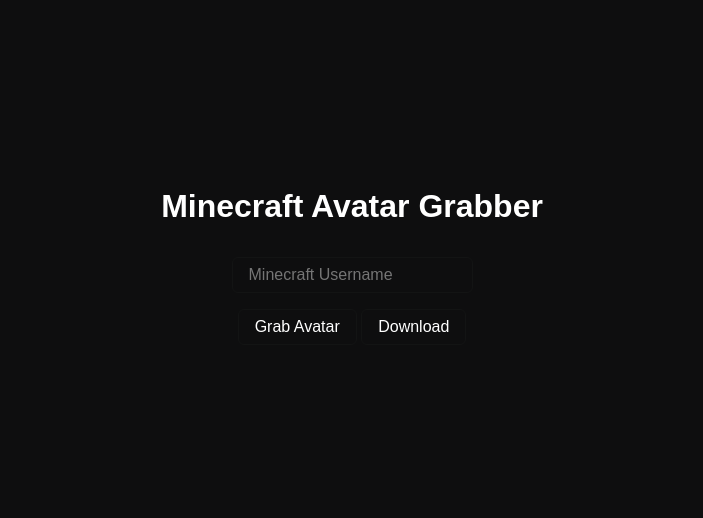
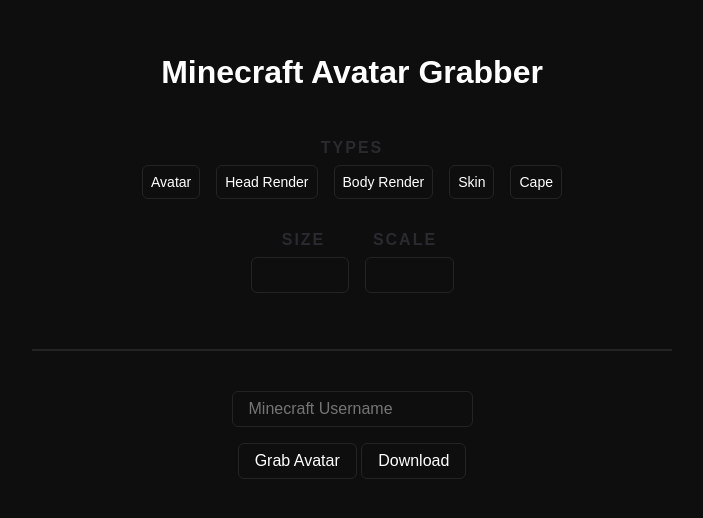
Before and after one commit to migueldamota/minecraft-avatar-grabber, a plain HTML site: page index.html in a window 1280 px wide. Shown: the part 118-636 px from the top of the page, without its empty margins (288-991 px from the left). Drawn offline with Linux system fonts and the light colour scheme.

Commit message:
added size/scale and type

```diff
--- a/app.js
+++ b/app.js
@@ -1,5 +1,15 @@
 const minecraftUsername = document.getElementById("minecraft-username");
 const minecraftAvatar = document.getElementById("minecraft-avatar");
+const types = document.getElementsByName("type");
+const size = document.getElementById("size");
+
+const avatarType = {
+    avatar: "avatars",
+    head: "renders/head",
+    body: "renders/body",
+    skin: "skins",
+    cape: "capes",
+}
 
 async function grabAvatar () {
     const username = minecraftUsername.value;
@@ -7,7 +17,14 @@ async function grabAvatar () {
     const data = await fetch(`https://api.ashcon.app/mojang/v2/user/${username}`)
         .then((res) => res.json());
 
-    minecraftAvatar.src = `https://crafatar.com/renders/head/${data.uuid}?overlay`;
+    for (const type of types) {
+        if (!type.checked) continue;
+        console.log(type);
+
+
+        minecraftAvatar.src = `https://crafatar.com/${avatarType[type.id.substring(5)]}/${data.uuid}?overlay&size=${size.value}`;
+    }
+
 }
 
 async function downloadAvatar () {
--- a/index.html
+++ b/index.html
@@ -10,18 +10,24 @@
         * {
             box-sizing: border-box;
             margin: 0;
+
+            user-select: none;
         }
 
         body {
             font-family: "Arial";
+            height: 100vh;
+
+            background-color: #0e0e0f;
+            color: #fff;
+        }
+
+        body, form {
+            width: 100%;
             display: flex;
             align-items: center;
             justify-content: center;
             flex-direction: column;
-            height: 100vh;
-
-            background-color: #0e0e0f;
-            color: #fff;
         }
 
         h1 {
@@ -30,7 +36,7 @@
 
         input {
             padding: .5rem 1rem;
-            border: 1px solid #131414;
+            border: 1px solid #232424;
             background-color: #0e0e0f;
             font-size: 16px;
             margin-bottom: 1rem;
@@ -41,7 +47,7 @@
         button {
             cursor: pointer;
             font-size: 16px;
-            border: 1px solid #131414;
+            border: 1px solid #232424;
             background-color: #0e0e0f;
             padding: .5rem 1rem;
             color: #fff;
@@ -51,7 +57,44 @@
         }
 
         button:hover {
-            background-color: #131414;
+            background-color: #232424;
+            border-color: #2a2a2f;
+        }
+
+        h4 {
+            display: block;
+            margin-top: 1rem;
+            color: #2a2a2f;
+            letter-spacing: 2px;
+            margin-bottom: .5rem;
+            text-transform: uppercase;
+
+        }
+
+        .types {
+            display: flex;
+            align-items: center;
+            margin-bottom: 1rem;
+        }
+
+        .type p {
+            cursor: pointer;
+            border: 1px solid #232424;
+            margin: 0 .5rem;
+            border-radius: 6px;
+            padding: .5rem;
+            font-size: 14px;
+        }
+
+        hr {
+            width: 50%;
+            border: none;
+            margin: 1.5rem 0 2.5rem;
+            border-bottom: 2px solid #232424;
+        }
+
+        input:checked + p {
+            background-color: #232424;
             border-color: #2a2a2f;
         }
     </style>
@@ -60,7 +103,51 @@
 
     <h1>Minecraft Avatar Grabber</h1>
 
-    <input id="minecraft-username" type="text" placeholder="Minecraft Username">
+    <form onsubmit="">
+        <h4>Types</h4>
+        <div class="types">
+            <label for="type-avatar" class="type">
+                <input type="radio" hidden name="type" id="type-avatar">
+                <p>Avatar</p>
+            </label>
+
+            <label for="type-head" class="type">
+                <input type="radio" hidden name="type" id="type-head">
+                <p>Head Render</p>
+            </label>
+
+            <label for="type-body" class="type">
+                <input type="radio" hidden name="type" id="type-body">
+                <p>Body Render</p>
+            </label>
+
+            <label for="type-skin" class="type">
+                <input type="radio" hidden name="type" id="type-skin">
+                <p>Skin</p>
+            </label>
+
+            <label for="type-cape" class="type">
+                <input type="radio" hidden name="type" id="type-cape">
+                <p>Cape</p>
+            </label>
+        </div>
+
+        <div class="types">
+            <div style="text-align: center;">
+                <h4>Size</h4>
+                <input type="number" min="1" max="512" id="size" style="margin-right: .5rem">
+            </div>
+            <div style="text-align: center;">
+                <h4>Scale</h4>
+                <input type="number" min="1" max="10" id="scale" style="margin-left: .5rem">
+            </div>
+
+        </div>
+
+        <hr>
+
+        <input id="minecraft-username" type="text" placeholder="Minecraft Username">
+    </form>
     <div>
         <button onclick="grabAvatar()">Grab Avatar</button>
         <button onclick="downloadAvatar()">Download</button>
```
